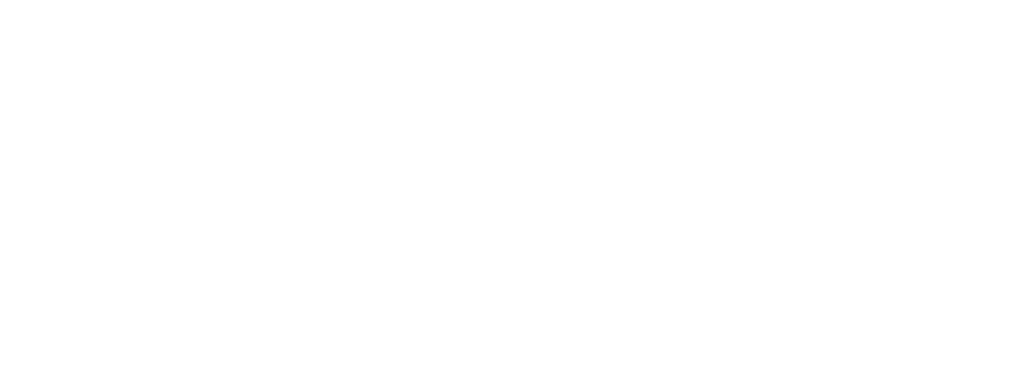
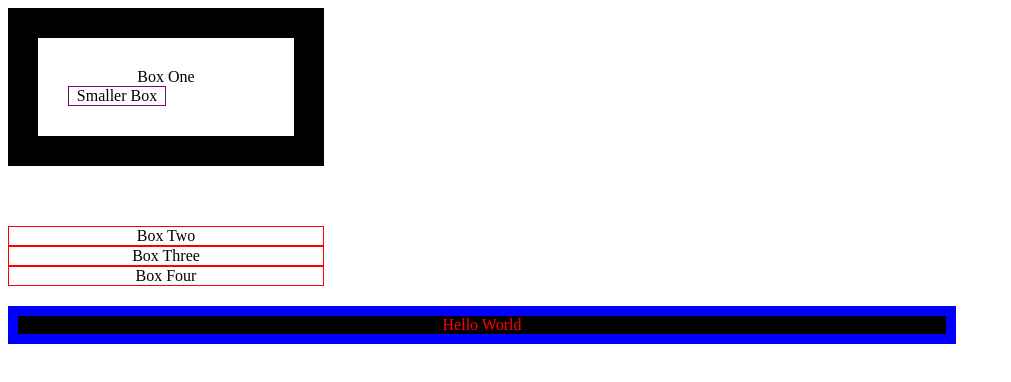
Before and after one commit to CodeupClassroom/java-cohort-web-exercises, a website: page lecture_view_kenneth.html in a window 1280 px wide. Shown: the whole page, without its empty margins (0-1011 px from the left). Drawn offline with Linux system fonts and the light colour scheme.

Commit message:
lecture files added - moving into an exercise review

```diff
--- /dev/null
+++ b/css/box_css.css
@@ -0,0 +1,74 @@
+* {
+    box-sizing: border-box;
+}
+
+.box {
+
+    border: 1px solid red;
+
+    width: 25%;
+    /*height: 115px;*/
+
+    text-align: center;
+
+}
+
+#boxOne {
+/*    margin-left: 50px;*/
+/*    width: 100px;*/
+
+/*    A few ways to write these properties: */
+   padding: 30px;
+
+/*    padding: 20px 10px 5px 2px;*/
+
+/*    padding-top: 30px;*/
+/*    padding-right: 15px;*/
+/*    padding-bottom: 10px;*/
+/*    padding-left: 5px;*/
+
+/*    Talk about border business*/
+
+    border: 30px solid black;
+    /*border-radius: 100%;*/
+
+
+}
+
+#smallBox {
+    border: 1px solid purple;
+    /* Now we're inheriting HALF of the parent . . */
+    /*The parent was inheriting HALF itself . . so we end up with a QUARTER overall */
+    width: 50%;
+
+/*    Interesting - our DIVs with height set to a percent didn't seem to react . . maybe it needs to be inherited as well? [In english, answer the question 25% of WHAT?]*/
+    height: 75%;
+}
+
+/*.margin-padding {*/
+/*    margin: 20px;*/
+
+/*    padding: 20px;*/
+/*}*/
+
+#boxTwo {
+    margin-top: 60px;
+}
+
+
+
+#widthContainer {
+    margin-top: 20px;
+    width: 75%;
+    background-color: black;
+    color: red;
+
+    /*box-sizing: border-box;*/
+
+}
+
+#width1 {
+    text-align: center;
+    width: 100%;
+    border: 10px solid #0000ff;
+}
--- a/lecture_view_kenneth.html
+++ b/lecture_view_kenneth.html
@@ -2,12 +2,34 @@
 <html lang="en">
 <head>
     <meta charset="UTF-8">
-    <title>JavaScript 1 Lecture View</title>
+    <title>kh Lecture View</title>
+    <link rel="stylesheet" href="css/box_css.css">
 </head>
 <body>
 
+
+<div class="box margin-padding" id="boxOne">Box One
+
+<div id="smallBox">Smaller Box</div>
+</div>
+
+<div class="box margin-padding" id="boxTwo">Box Two</div>
+
+<div class="box margin-padding" id="boxThree">Box Three</div>
+
+<div class="box margin-padding" id="boxFour">Box Four</div>
+
+
+<div id="widthContainer">
+
+    <div id="width1">Hello World</div>
+
+
+
+</div>
+
 <!--<script src="js/string_methods_lecture.js"></script>-->
 <!--<script src="js/loops_lecture.js"></script>-->
-<script src="js/array_introduction.js"></script>
+<!--<script src="js/array_introduction.js"></script>-->
 </body>
 </html>
```
